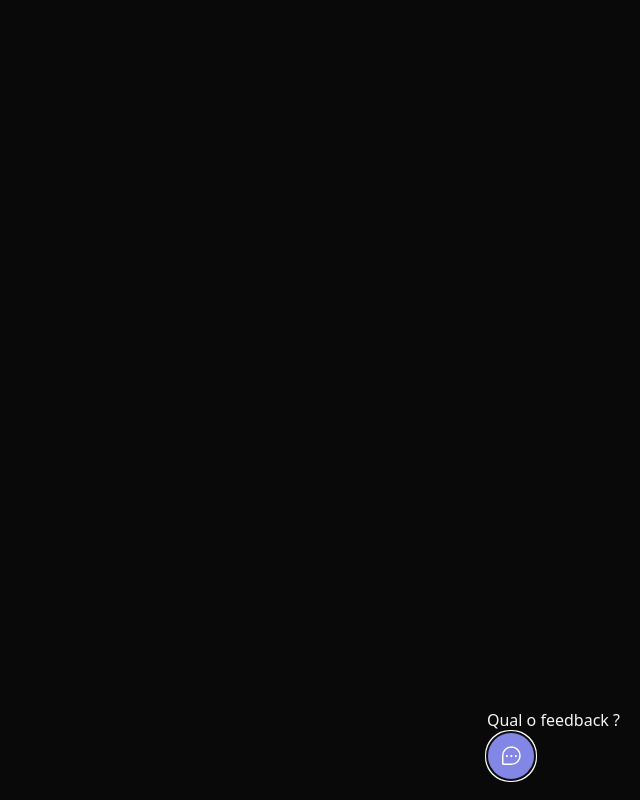
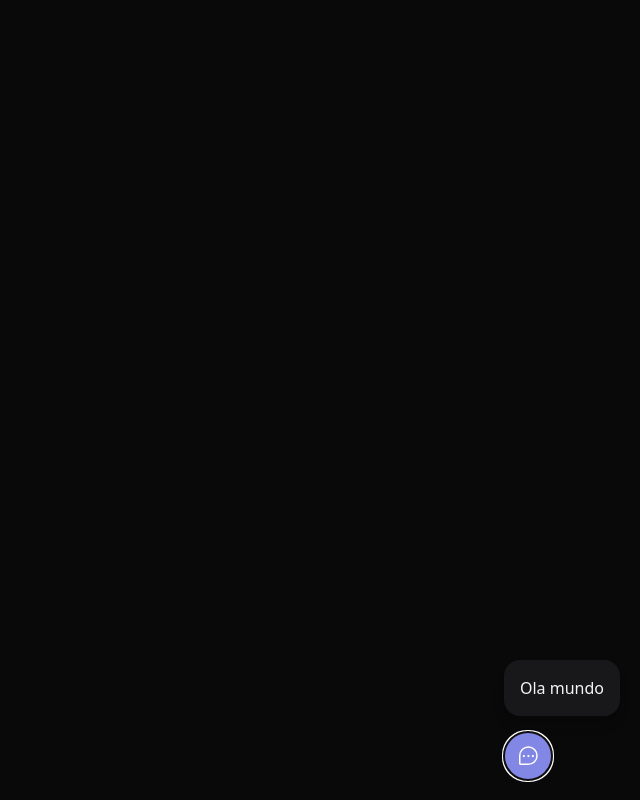
Before and after one commit to LeonardoStanchak/NlwImpulse, a React (Vite) app in the folder feedGet/web/: page / in a window 1280 px wide. Both pictures are taken after a click on the button "Feedback". Shown: the whole page, without its empty margins (640-1280 px from the left). Built offline with nearby package versions, Linux system fonts and the light colour scheme.

Commit message:
Criação do WidgetForm

```diff
--- a/feedGet/web/src/components/Widget.tsx
+++ b/feedGet/web/src/components/Widget.tsx
@@ -1,11 +1,14 @@
 import { ChatTeardropDots } from "phosphor-react";
 import { useState } from "react";
 import { Popover } from '@headlessui/react';
+import { WidgetForm } from "./WidgetForm";
 
 export function Widget() {
   return (
     <Popover className="absolute bottom-5 right-5">
-     <Popover.Panel>Qual o feedback ?</Popover.Panel>
+     <Popover.Panel>
+       <WidgetForm />
+     </Popover.Panel>
       <Popover.Button className="bg-brand-500 rounded-full rounded-full px-3 h-12 text-white flex items-center group">
         <ChatTeardropDots className="w-6 h-6" />
         <span className="max-w-0 overflow-hidden group-hover:max-w-xs transition-all duration-1000 ease-linear">
--- /dev/null
+++ b/feedGet/web/src/components/WidgetForm.tsx
@@ -0,0 +1,7 @@
+export function WidgetForm(){
+    return (
+        <div className="bg-zinc-900 p-4 relative rounded-2xl mb-4 flex-col items-center shadow-lg ">
+            Ola mundo
+        </div>
+    );
+}
```
